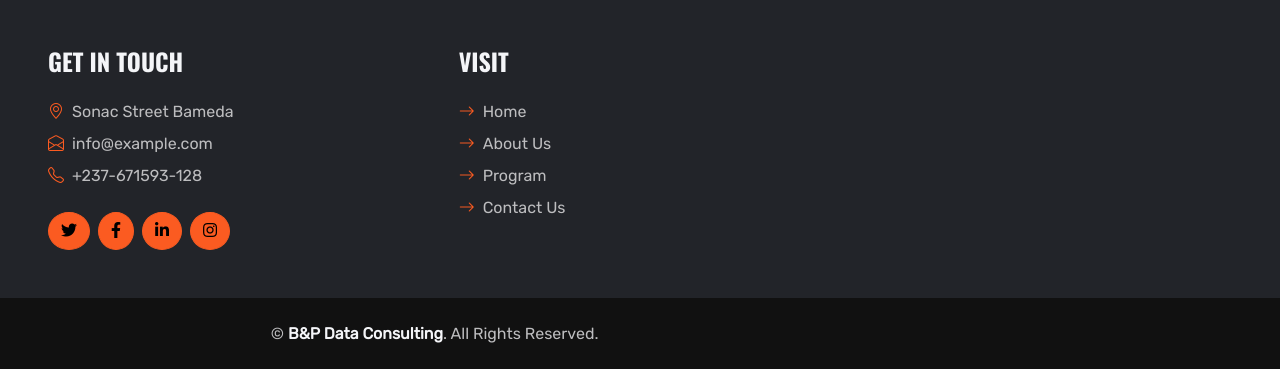
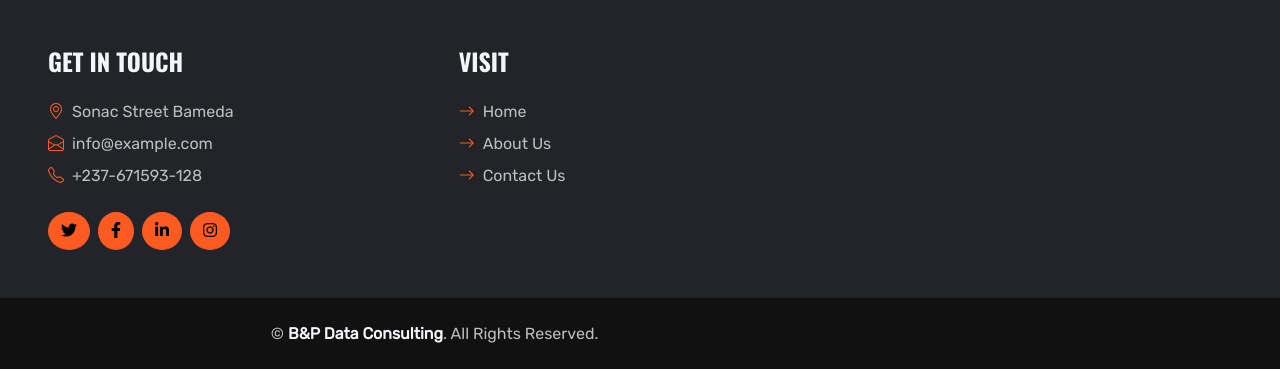
Before and after one commit to borismikwa/startup, a Django app: page /about/ in a window 1280 px wide. Shown: the part 2259-2628 px from the top of the page. Run offline with Django 4.2, Linux system fonts and the light colour scheme; data comes from the database, SQL or seed files in the repository; some libraries are stand-ins or nearby versions.

Commit message:
Removed program link from home page

```diff
--- a/website/templates/base_layout.html
+++ b/website/templates/base_layout.html
@@ -164,7 +164,7 @@
                         <div class="d-flex flex-column justify-content-start">
                             <a class="text-secondary mb-2" href="{% url 'index' %}"><i class="bi bi-arrow-right text-primary me-2"></i>Home</a>
                             <a class="text-secondary mb-2" href="{% url 'about' %}"><i class="bi bi-arrow-right text-primary me-2"></i>About Us</a>
-                            <a class="text-secondary mb-2" href="{% url 'program' %}"><i class="bi bi-arrow-right text-primary me-2"></i>Program</a>
+                            <!--a class="text-secondary mb-2" href="{% url 'program' %}"><i class="bi bi-arrow-right text-primary me-2"></i>Program</a >-->
                             <!--a class="text-secondary mb-2" href="{% url 'demo' %}"><i class="bi bi-arrow-right text-primary me-2"></i>Demo</!--a>
                             <!-- a class="text-secondary mb-2" href="{% url 'testimonial' %}"><i class="bi bi-arrow-right text-primary me-2"></i>Testimonials</! -->
                             <a class="text-secondary" href="{% url 'contact' %}"><i class="bi bi-arrow-right text-primary me-2"></i>Contact Us</a>
```
